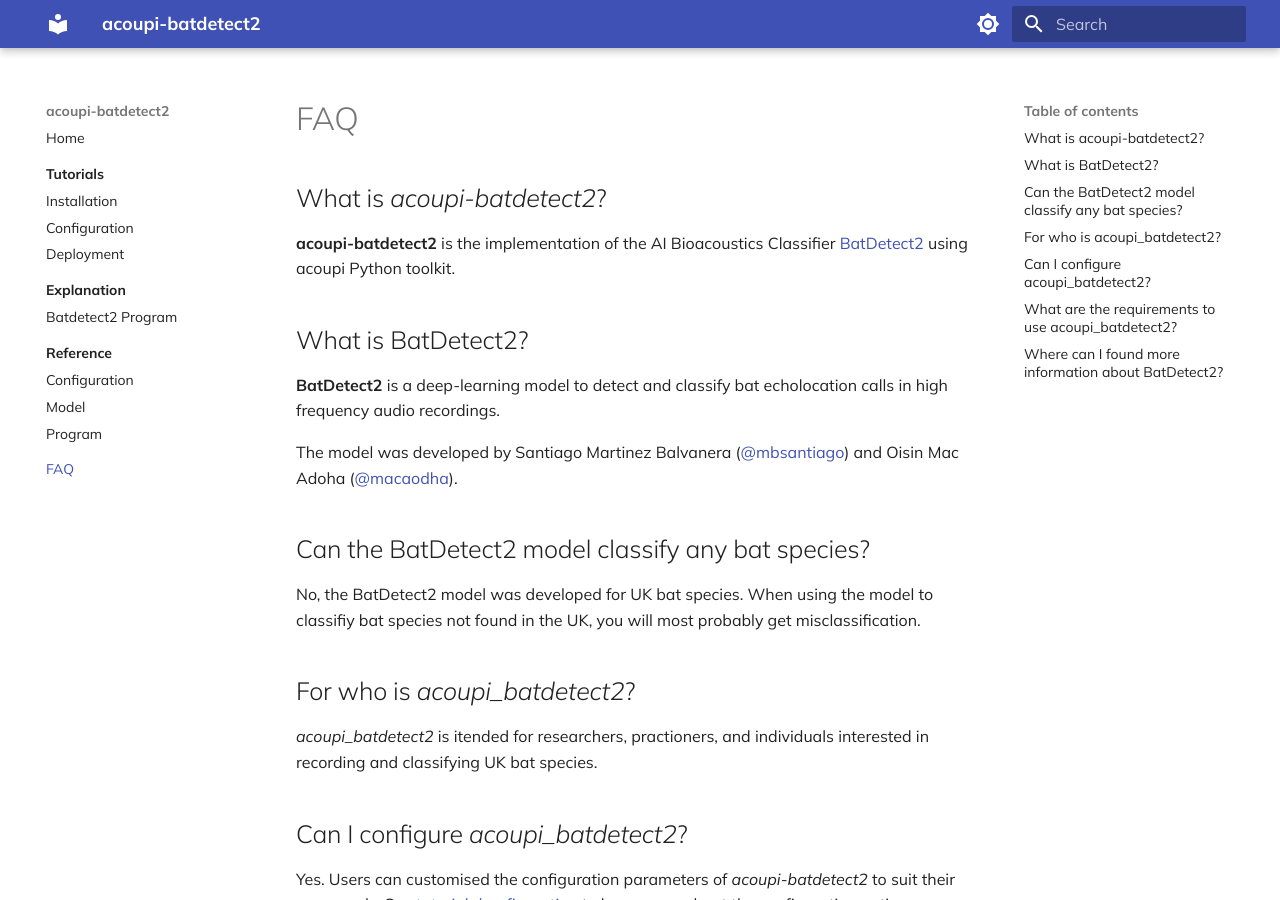
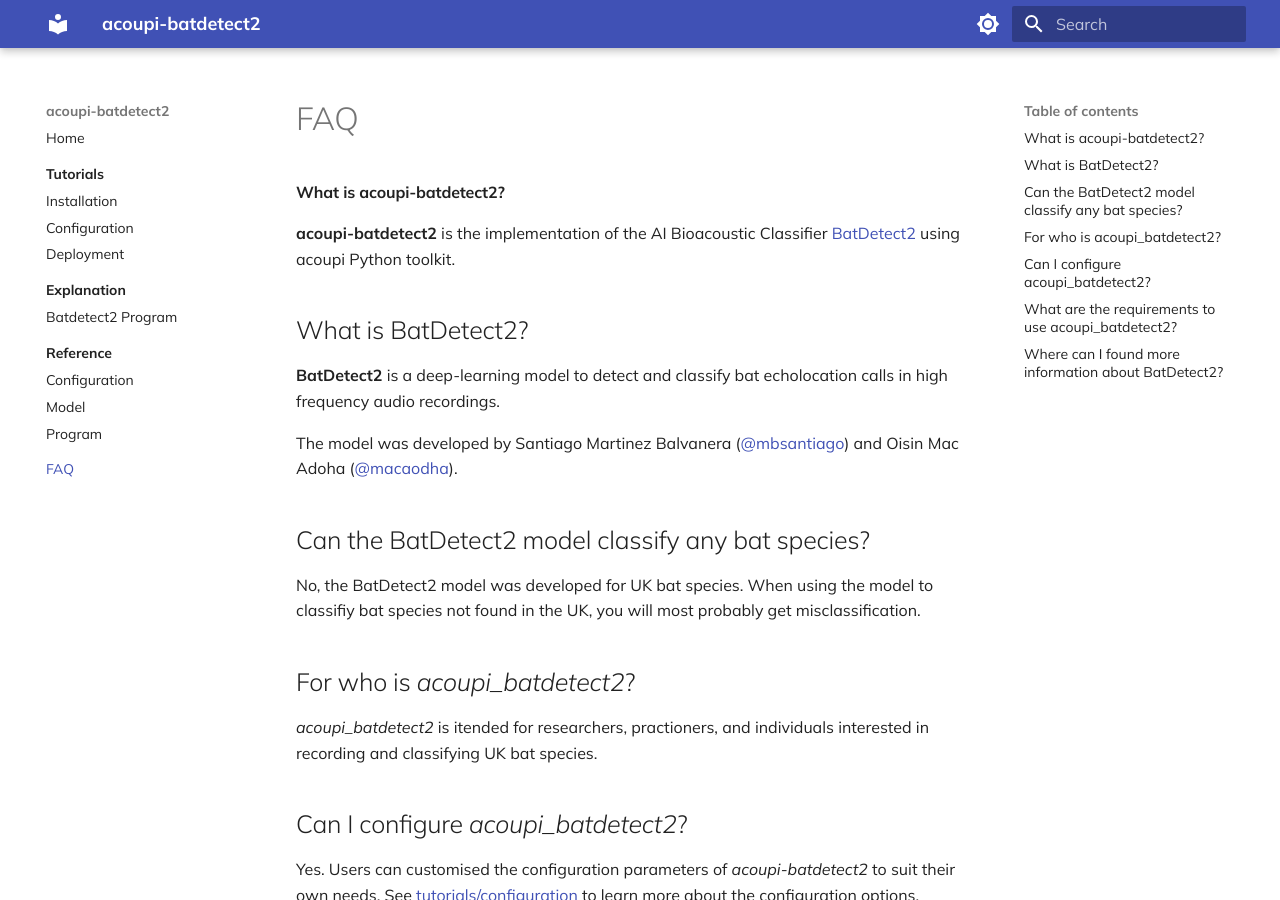
Before and after one commit to acoupi/acoupi_batdetect2, an MkDocs documentation site: the page built from docs/faq.md, in a window 1280 px wide and 900 px high. Built offline with MkDocs 1.6.1 and Material for MkDocs 9.7.7, drawn with Linux system fonts in a browser that asks for light colours.

Commit message:
fix issue with merge

```diff
--- a/docs/faq.md
+++ b/docs/faq.md
@@ -1,7 +1,7 @@
 # FAQ
 
-## What is *acoupi-batdetect2*?
-**acoupi-batdetect2** is the implementation of the AI Bioacoustics Classifier [BatDetect2](https://github.com/macaodha/batdetect2/tree/main) using acoupi Python toolkit.
+#### What is acoupi-batdetect2?
+**acoupi-batdetect2** is the implementation of the AI Bioacoustic Classifier [BatDetect2](https://github.com/macaodha/batdetect2/tree/main) using acoupi Python toolkit.
 
 ## What is BatDetect2?
 **BatDetect2** is a deep-learning model to detect and classify bat echolocation calls in high frequency audio recordings.
```
Also changed, not shown: README.md (+1 -1 lines), docs/index.md (+1 -1 lines).
